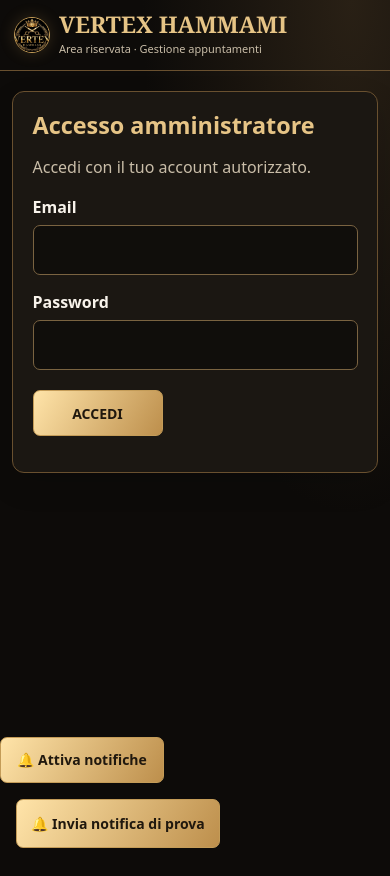
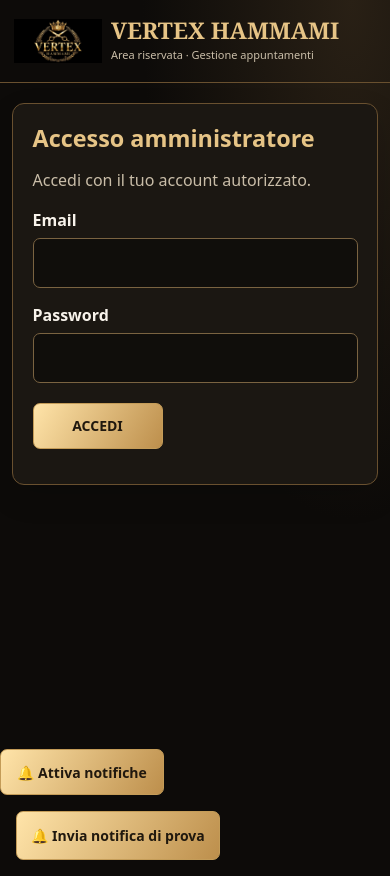
Before and after one commit to MOEZ1980/vertex-hammami, a plain HTML site: page admin.html in a window 390 px wide. Drawn offline with Linux system fonts and the light colour scheme.

Commit message:
Add files via upload

```diff
--- a/admin.html
+++ b/admin.html
@@ -109,10 +109,10 @@ button{min-height:46px;}
 }
 
 /* Rifinitura mobile: cards più compatte e logo visibile */
-.brand-head{display:flex;align-items:center;gap:12px;min-width:0}.brand-head img{width:42px;height:42px;object-fit:cover;border:1px solid #c69d57;border-radius:50%;box-shadow:0 0 16px #c69d5733}.brand-head h1{margin:0 0 4px}.brand-head small{display:block}
+.brand-head{display:flex;align-items:center;gap:12px;min-width:0}.brand-head img{width:112px;height:72px;object-fit:contain;border:0;border-radius:0;box-shadow:none;flex:0 0 auto}.brand-head h1{margin:0 0 4px}.brand-head small{display:block}
 @media(max-width:700px){
  header{padding:12px 14px;align-items:center;gap:8px}
- .brand-head{gap:9px}.brand-head img{width:36px;height:36px}
+ .brand-head{gap:9px}.brand-head img{width:88px;height:58px}
  header h1{font-size:23px;line-height:1.1}
  header small{font-size:11px}
  .panel{padding:13px;border-radius:12px}
```
